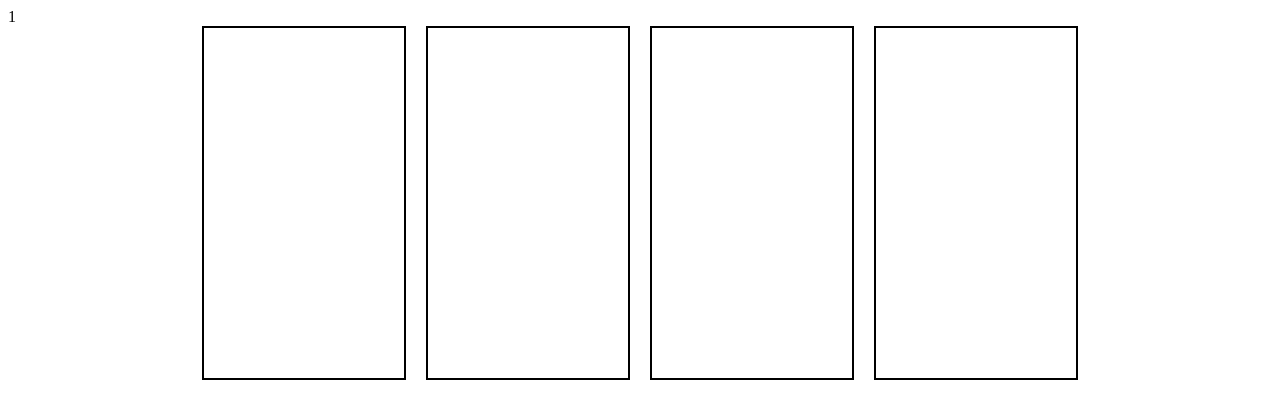
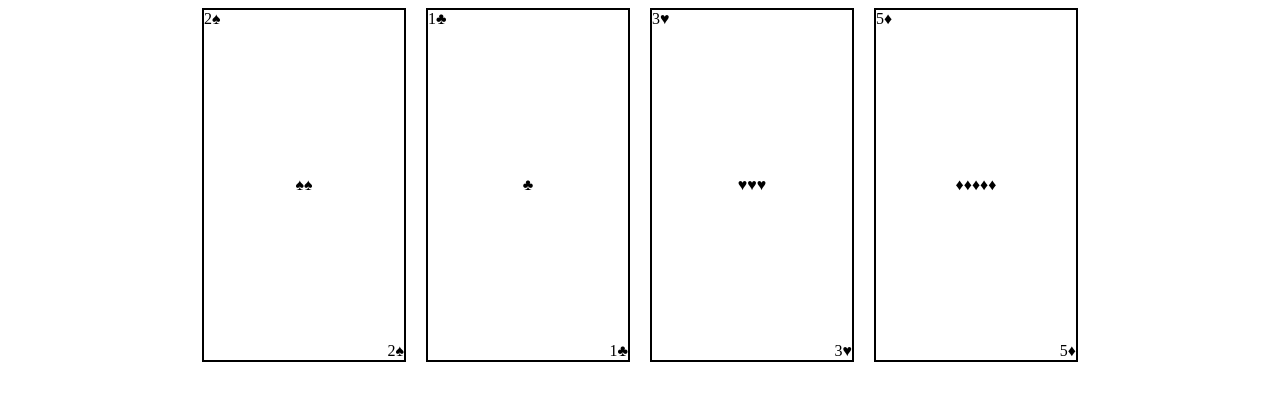
Before and after one commit to doqa-io/playing-card-page, a plain HTML site: page index.html in a window 1280 px wide. Drawn offline with Linux system fonts and the light colour scheme.

Commit message:
populate card elements with initial values

```diff
--- a/index.html
+++ b/index.html
@@ -9,27 +9,27 @@
   <link rel="icon" type="image/png" href="./src/logo_doqa.webp">
 </head>
 
-<body>1
+<body>
   <main id="playing-cards">
     <div class="card">
-      <div class="left"></div>
-      <div class="middle"></div>
-      <div class="right"></div>
+      <div class="left">2♠</div>
+      <div class="middle">♠♠</div>
+      <div class="right">2♠</div>
     </div>
     <div class="card">
-      <div class="left"></div>
-      <div class="middle"></div>
-      <div class="right"></div>
+      <div class="left">1♣</div>
+      <div class="middle">♣</div>
+      <div class="right">1♣</div>
     </div>
     <div class="card">
-      <div class="left"></div>
-      <div class="middle"></div>
-      <div class="right"></div>
+      <div class="left">3♥</div>
+      <div class="middle">♥♥♥</div>
+      <div class="right">3♥</div>
     </div>
     <div class="card">
-      <div class="left"></div>
-      <div class="middle"></div>
-      <div class="right"></div>
+      <div class="left">5♦</div>
+      <div class="middle">♦♦♦♦♦</div>
+      <div class="right">5♦</div>
     </div>
   </main>
 </body>
```
